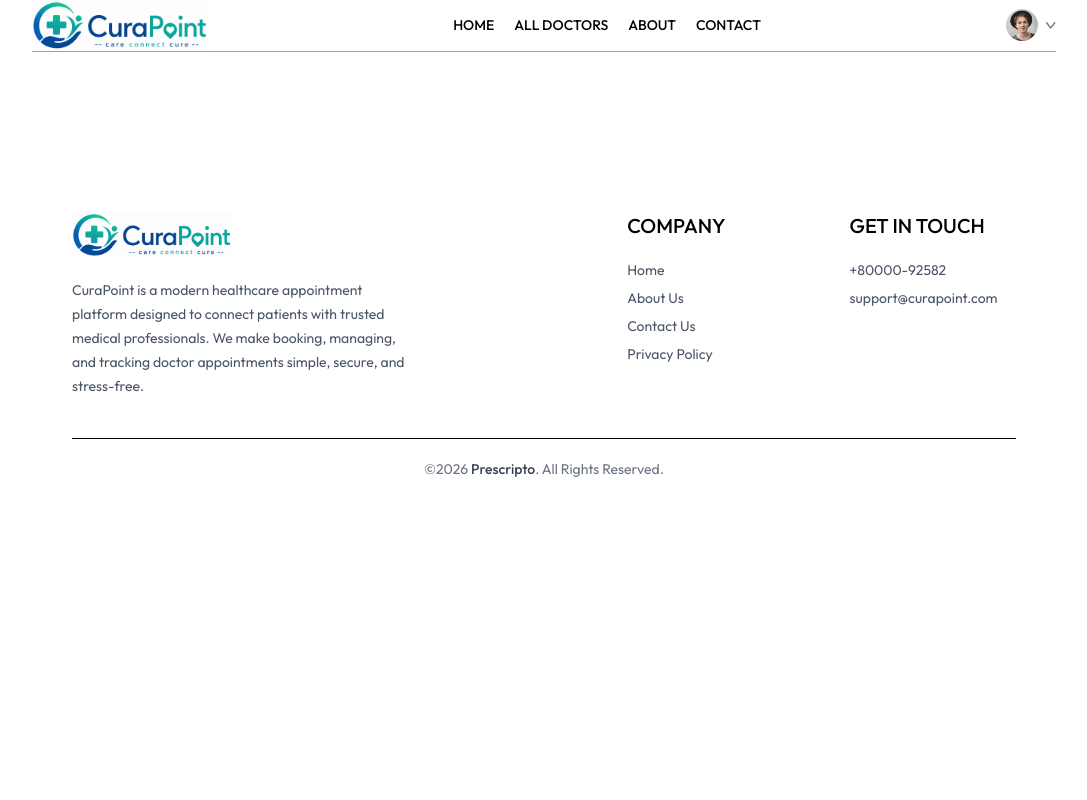
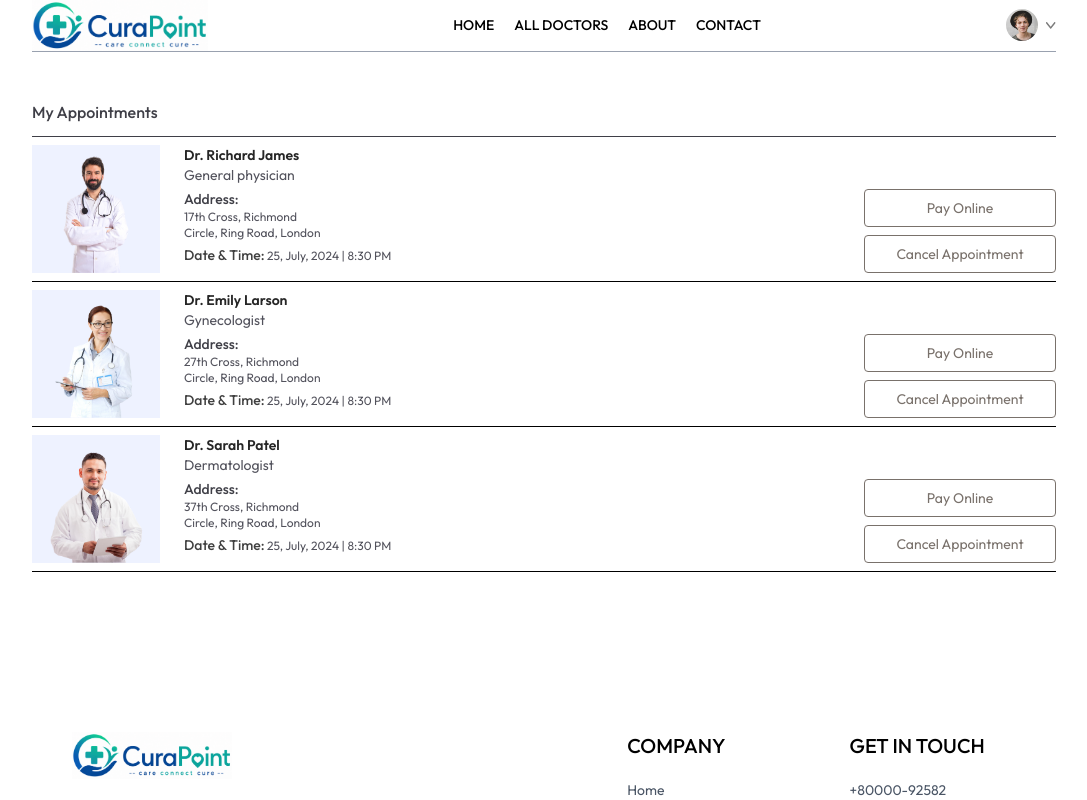
Before and after one commit to Lokesh-0805/CuraPoint, a React (Vite) app in the folder frontend/: page /my-appointments in a window 1280 px wide. Shown: the top 800 px of the page, without its empty margins (96-1183 px from the left). Built offline with nearby package versions, Linux system fonts and the light colour scheme.

Commit message:
MyAppointment Page added.

```diff
--- a/frontend/src/pages/MyAppointments.jsx
+++ b/frontend/src/pages/MyAppointments.jsx
@@ -1,9 +1,35 @@
-import React from 'react'
+import React, { useContext } from 'react'
+import { AppContext } from '../context/AppContext'
 
 const MyAppointments = () => {
+
+  const {doctors} = useContext(AppContext)
+
   return (
     <div>
-
+        <p className='pb-3 mt-12 font-medium text-zinc-700 border-b'>My Appointments</p>
+        <div >
+          {doctors.slice(0,3).map((item,index)=>(
+            <div className='grid grid-cols-[1fr_3fr] gap-4 sm:flex sm:gap-6 py-2 border-b' key={index}>
+              <div>
+                <img className='w-32 bg-indigo-50' src={item.image} alt="" />
+              </div>
+              <div className='flex-1 text-sm text-zinc-600'>
+                <p className='text-neutral-800 font-semibold'>{item.name}</p>
+                <p>{item.speciality}</p>
+                <p className='text-zinc-700 font-medium mt-1'>Address:</p>
+                <p className='text-xs'>{item.address.line1}</p>
+                <p className='text-xs'>{item.address.line2}</p>
+                <p className='text-xs mt-1 '><span className='text-sm text-neutral-700 font-medium'>Date & Time:</span> 25, July, 2024 | 8:30 PM</p>
+              </div>
+              <div></div>
+              <div className='flex flex-col gap-2 justify-end'>
+                <button className='text-sm text-stone-500 text-center sm:min-w-48 py-2 border rounded cursor-pointer hover:bg-primary hover:text-white transition-all duration-300'>Pay Online</button>
+                <button className='text-sm text-stone-500 text-center sm:min-w-48 py-2 border rounded cursor-pointer hover:bg-red-600 hover:text-white transition-all duration-300'>Cancel Appointment</button>
+              </div>
+            </div>
+          ))}
+        </div>
     </div>
   )
 }
```
